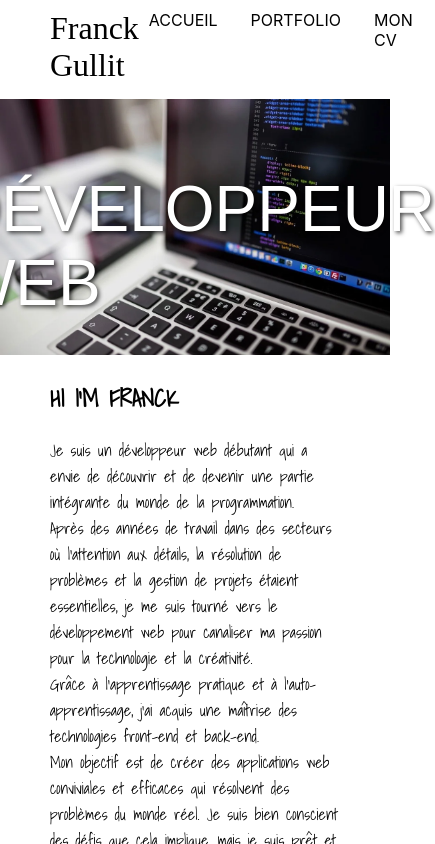
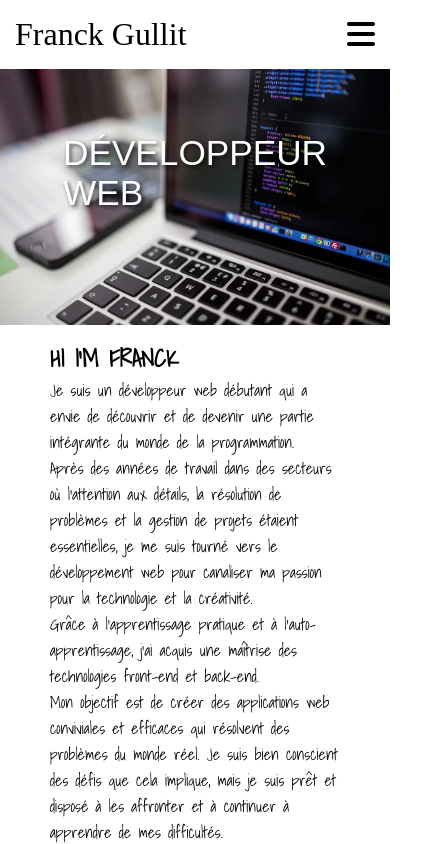
Before and after one commit to franckgullit/portfolio, a React (Create React App) app: page / in a window 390 px wide. Shown: the top 844 px of the page, 435 px wide, since content can reach past the window. Built offline with nearby package versions, Linux system fonts and the light colour scheme; a web font is replaced by a local one.

Commit message:
Media Queries accueil and portfolio done.background colors to change.nav menu rectif needed

```diff
--- a/src/Pages/Accueil/Accueil.jsx
+++ b/src/Pages/Accueil/Accueil.jsx
@@ -10,7 +10,7 @@ function Accueil() {
         <div>
         <div className='homePage'>
             <img src={homeScreenImg} alt='home_screen' className='homescreen' />
-            <h1 className='job_Title'>DÉVELOPPEUR WEB</h1>
+            <h1 className='job_title'>DÉVELOPPEUR WEB</h1>
         </div>
         <div className='presentation'>
                 <h2 className='about_me'>HI I'M FRANCK</h2>
--- a/src/Pages/Accueil/Accueil.scss
+++ b/src/Pages/Accueil/Accueil.scss
@@ -1,32 +1,32 @@
 .homePage {
   position: relative;
-    width:100%;
+  width: 100%;
 
   .homescreen {
     width: 100%;
   }
 
-    .job_Title {
+  .job_title {
     position: absolute;
     top: 40%;
     left: 50%;
     transform: translate(-50%, -50%);
-      color:white;
-      font-size:4em;
+    color: white;
+    font-size: 2.2em;
     text-shadow: 2px 2px 4px rgba(0, 0, 0, 0.7);
     font-family: "Tomorrow", sans-serif;
     font-weight: 300;
   }
 }
 
-  .presentation{
+.presentation {
   margin: 10px 50px 10px 50px;
 
-    .about_me{
+  .about_me {
     font-family: "Shadows Into Light", serif;
   }
 
-    .aboutme_text{
-        font-family:"Shadows Into Light", serif;
+  .aboutme_text {
+    font-family: "Shadows Into Light", serif;
   }
 }
--- a/src/Pages/Portfolio/Portfolio.scss
+++ b/src/Pages/Portfolio/Portfolio.scss
@@ -3,8 +3,16 @@
     justify-content: space-evenly;
     flex-direction: row;
     flex-wrap: wrap;
-    background-color:rgb(143, 87, 87);
+    background-color:rgb(116, 1, 1);
     width: 93%;
-    margin:15px 54px;
+    margin:25px 50px;
     border-radius: 15px;
 }
+
+@media (max-width: 768px){
+    .projectContainer{
+        width:93%;
+        background-color:rgb(5, 96, 112);
+        margin:10px;
+    }
+}
--- a/src/Pages/Projects/Projects.scss
+++ b/src/Pages/Projects/Projects.scss
@@ -2,8 +2,6 @@
     display: flex;
     margin: 10px 0px 15px 50px;
     width: 93%;
-
-    justify-content: space-between;
 
     .project_title {
         font-family: "Orbitron", sans-serif;
@@ -11,9 +9,16 @@
     }
 
     .project_image {
-        width: 35em;
+        width: 30em;
         height:23.5em;
         border-radius: 5px;
     }
 
+    .project_more{
+        margin-left: 35px;
+        margin-top: 86px;
+        font-family:Cambria, Cochin, Georgia, Times, 'Times New Roman', serif;
+        font-style: italic;
+    }
+
 }
--- a/src/components/Card/Cards.scss
+++ b/src/components/Card/Cards.scss
@@ -4,21 +4,21 @@
     width: 30%;
     height: 25em;
     margin-top: 33px;
-    margin-bottom: 33px;
+    margin-bottom: 52px;
 
     img {
         width: 100%;
         height: 100%;
         object-fit: cover;
-        border-radius: 30px;
+        border-radius: 10px;
     }
 
     p {
-        font-family: 'Courier New', Courier, monospace;
+        font-family: Cambria, Cochin, Georgia, Times, 'Times New Roman', serif;
+        font-style: italic;
         color: white;
         font-size: 15px;
         font-weight: 800;
-        padding-left: 10px;
         position: absolute;
     }
 
@@ -28,3 +28,21 @@
     }
 
 }
+
+@media (max-width: 768px) {
+    .cardInfo {
+        width: 100%;
+        height: 255px;
+        margin: 15px;
+        margin-left: 20px;
+
+        p {
+            position: absolute;
+            margin-top: -45px;
+            margin-left: 10px;
+            text-align: left;
+            color: rgb(170, 14, 14);
+            font-size: 2em;
+        }
+    }
+}
--- a/src/components/Footer/Footer.scss
+++ b/src/components/Footer/Footer.scss
@@ -1,6 +1,11 @@
+* {
+    margin: 0;
+    padding: 0;
+    box-sizing: border-box;
+}
+
 .page_footer {
     background-color: #000;
-    margin: 10px 0px 0px 0px;
     display: flex;
     flex-direction: row;
     justify-content: space-between;
@@ -12,11 +17,11 @@
         font-weight: 100;
         font-size: 2em;
         color: white;
-        margin-left: 36px;
+
     }
 
     .footer_links {
-        font-size: 1em;
+        font-size: 0.8em;
         display: flex;
         gap: 25px;
         margin-right:30px;
--- a/src/components/Header/Header.jsx
+++ b/src/components/Header/Header.jsx
@@ -1,19 +1,27 @@
-import React from 'react';
+import React, { useState } from 'react';
 import { NavLink } from 'react-router-dom';
 import './Header.scss';
 
+function Header() {
+    const [menuOpen, setMenuOpen] = useState(false);
 
-function Header() {
+    const toggleMenu = () => {
+        setMenuOpen(!menuOpen);
+    };
+
     return (
-        <div className='header'>
+        <div className={`header ${menuOpen ? 'open' : ''}`}>
             <NavLink className='name_signature' to='/'>Franck Gullit</NavLink>
-            <nav className='header_links'>
-            <NavLink className={(nav) => (nav.isActive ? 'nav-active' : '')}  to='/'>ACCUEIL</NavLink>
-            <NavLink className={(nav) => (nav.isActive ? 'nav-active' : '')} to='/Portfolio'>PORTFOLIO</NavLink>
-            <NavLink className={(nav) => (nav.isActive ? 'nav-active' : '')} to='/CV'>MON CV</NavLink>
+            <div className='menu_icon' onClick={toggleMenu}>
+                <i className={`fa-solid fa-bars ${menuOpen ? 'open' : ''}`}></i>
+            </div>
+            <nav className={`header_links ${menuOpen ? 'active' : ''}`}>
+                <NavLink className={(nav) => (nav.isActive ? 'nav-active' : '')} to='/'>ACCUEIL</NavLink>
+                <NavLink className={(nav) => (nav.isActive ? 'nav-active' : '')} to='/Portfolio'>PORTFOLIO</NavLink>
+                <NavLink className={(nav) => (nav.isActive ? 'nav-active' : '')} to='/CV'>MON CV</NavLink>
             </nav>
         </div>
-    )
+    );
 }
 
 export default Header;
--- a/src/components/Header/Header.scss
+++ b/src/components/Header/Header.scss
@@ -1,31 +1,71 @@
+* {
+    margin: 0;
+    padding: 0;
+    box-sizing: border-box;
+}
+
 .header {
     display: flex;
     justify-content: space-between;
-    margin: 10px 0px 15px 50px;
-    width: 93%;
+    align-items: center;
+    padding:15px;
+
+}
 
 .name_signature {
+    color: black;
     text-decoration: none;
     font-family: "Ephesis", cursive;
+    font-size: 2em;
     font-weight: 100;
+}
+
+.menu_icon {
+    display: none;
     font-size: 2em;
-        color: black;
+    cursor: pointer;
 }
 
 .header_links {
     display: flex;
-        gap: 33px;
+    gap: 25px;
+    margin-right: 15px;
+
+    a {
+        color: black;
+        text-decoration: none;
         font-size: 1em;
-        font-weight: 600;
+        transition: color 0.3s ease;
+
+        &:hover {
+            color: red;
+        }
+    }
 }
 
-    nav a {
-        text-decoration: none;
-        color: black;
-        font-weight: lighter;
+/* Media query for screens smaller than 768px */
+@media (max-width: 768px) {
+    .header_links {
+        display: none;
+        flex-direction: column;
+        gap: 10px;
+        position: absolute;
+        top: 60px;
+        right: 20px;
+        background-color: white;
+        padding: 20px;
+        border-radius: 5px;
     }
 
-    nav a:focus {
-       font-weight: bold;
+    .menu_icon {
+        display: block;
+    }
+
+    .header.open .header_links {
+        display: flex;
     }
 }
+
+.nav-active {
+    color: red;
+}
--- a/src/data/projects.json
+++ b/src/data/projects.json
@@ -17,7 +17,7 @@
 		"id": "P4",
 		"title": "Nina Carducci",
 		"title1": "DEBUGGEZ et OPTIMISEZ un site de Photographe",
-		"cover": "https://s3-eu-west-1.amazonaws.com/course.oc-static.com/projects/front-end-kasa-project/accommodation-15-1.jpg",
+		"cover": "https://i.ibb.co/DKCYxH9/nina-carducci-image.webp",
 		"description": "Dans le cadre de ce projet, l'objectif principal était de déboguer et d'optimiser le site pour améliorer son référencement. J'ai entrepris quelques actions pour atteindre cet objectif tel que l'amélioration de la structure des balises HTML,Compression des images ,Optimisation des mots-clés ,Mise en place de Rich Snippets,Optimisation des balises méta et la minification des codes.Ce projet m'a fait découvrir comment auditer les performances d'un site Web avec des outils tels que Lighthouse et Wave et l'importance d'une bonne structuration des balises."
 	},
 	{
@@ -31,7 +31,7 @@
 		"id": "P6",
 		"title": "Mon Vieux Grimoire",
 		"title1": "Développez le BACK-END d'un site de notation de livres(NODE.JS)",
-		"cover": "https://s3-eu-west-1.amazonaws.com/course.oc-static.com/projects/front-end-kasa-project/accommodation-16-1.jpg",
+		"cover": "https://i.ibb.co/27mp5JR/Screenshot-2024-11-16-130929.webp",
 		"description": "Ce projet m'a introduit dans le monde du back-end, me permettant de travailler avec Node.js et MongoDB pour développer des fonctionnalités serveur robustes et gérer des bases de données NoSQL.J'ai également eu l'occasion de découvrir et d'utiliser plusieurs packages essentiels, tels que bCrypt pour le hachage sécurisé des mots de passe, Multer pour la gestion du téléchargement de fichiers, et bien d'autres, qui ont été cruciaux pour garantir le bon fonctionnement de l'application."
 	}
 ]
```
Also changed, not shown: public/index.html (+19 -8 lines). Lines whose indentation alone changed are shown as unchanged.
